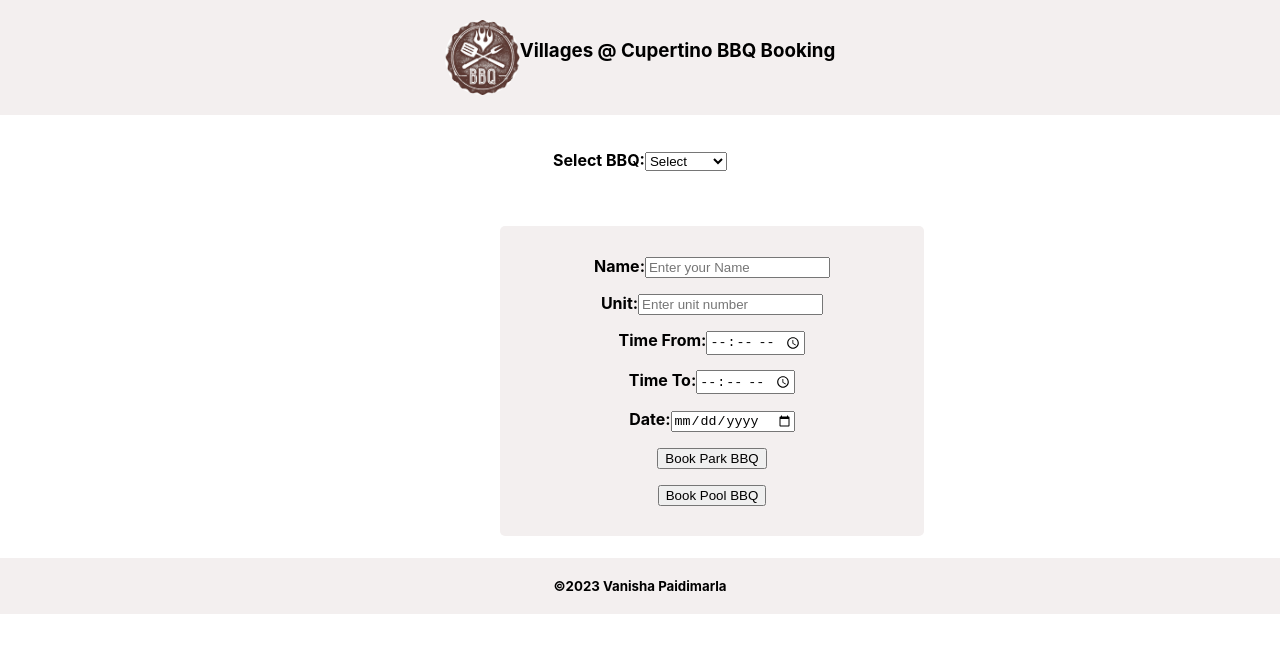
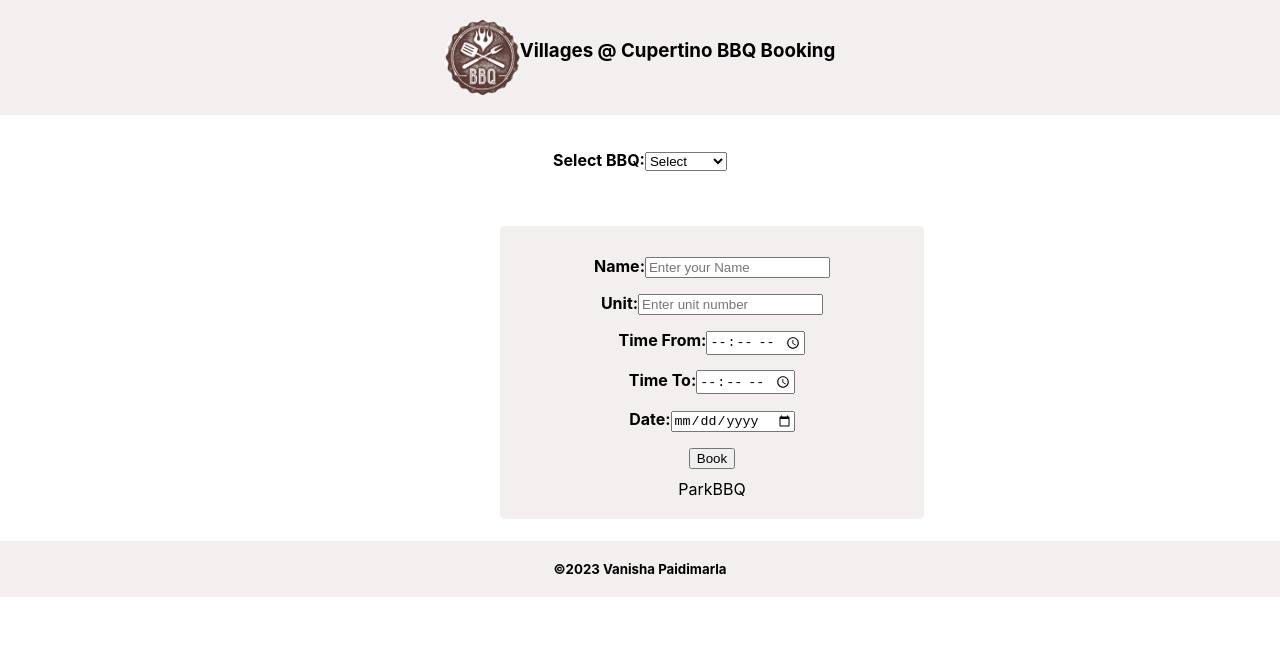
Before and after one commit to vanishap/poolbbq, a React (Create React App) app: page / in a window 1280 px wide. Shown: the top 652 px of the page. Built offline with nearby package versions, Linux system fonts and the light colour scheme.

Commit message:
contextAPI

```diff
--- /dev/null
+++ b/src/Components/Context.js
@@ -0,0 +1,10 @@
+import { createContext } from "react";
+
+const Context = createContext({
+    selection:{bbq1: 'PoolBBQ',
+    bbq2: 'ParkBBQ'
+    }
+});
+
+
+export default Context;
--- a/src/Components/Form.js
+++ b/src/Components/Form.js
@@ -1,9 +1,10 @@
-import React,{useState} from 'react';
+import React,{useState, useContext} from 'react';
 import Select from './Select';
+import Context from './Context';
 
 const Form = () => {
     const [data, setData] = useState({name:'', unit:'', date:'',timeFrom:'',timeTo:''});
-
+    const {selection} = useContext(Context)
 
 
      const changeHandler = (e)=>{
@@ -67,13 +68,11 @@ const Form = () => {
                 />
             </div>
             <div className='form'>
-                <button type='submit'>Book Park BBQ</button>
+                    <button type='submit'>Book </button>
             </div>
-            <div className='form'>
-                <button type='submit'>Book Pool BBQ</button>
-            </div>
+
         </form>
-        {console.log(data)}
+        {selection.bbq2}
     </div>
     </>
   )
```
